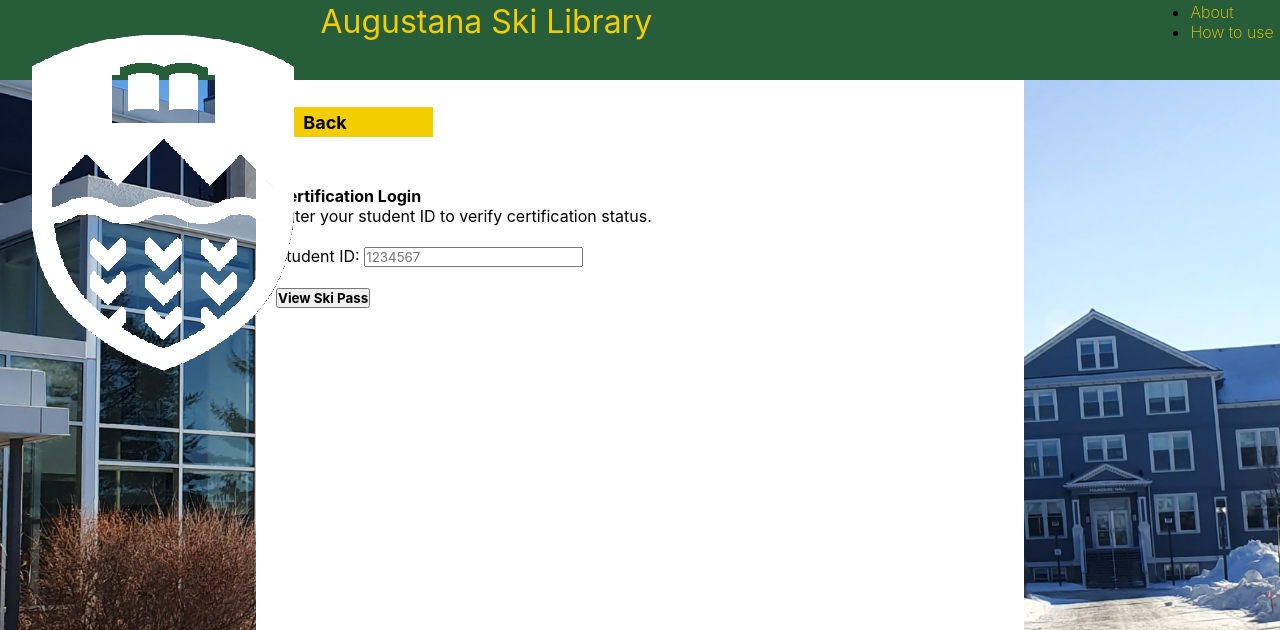
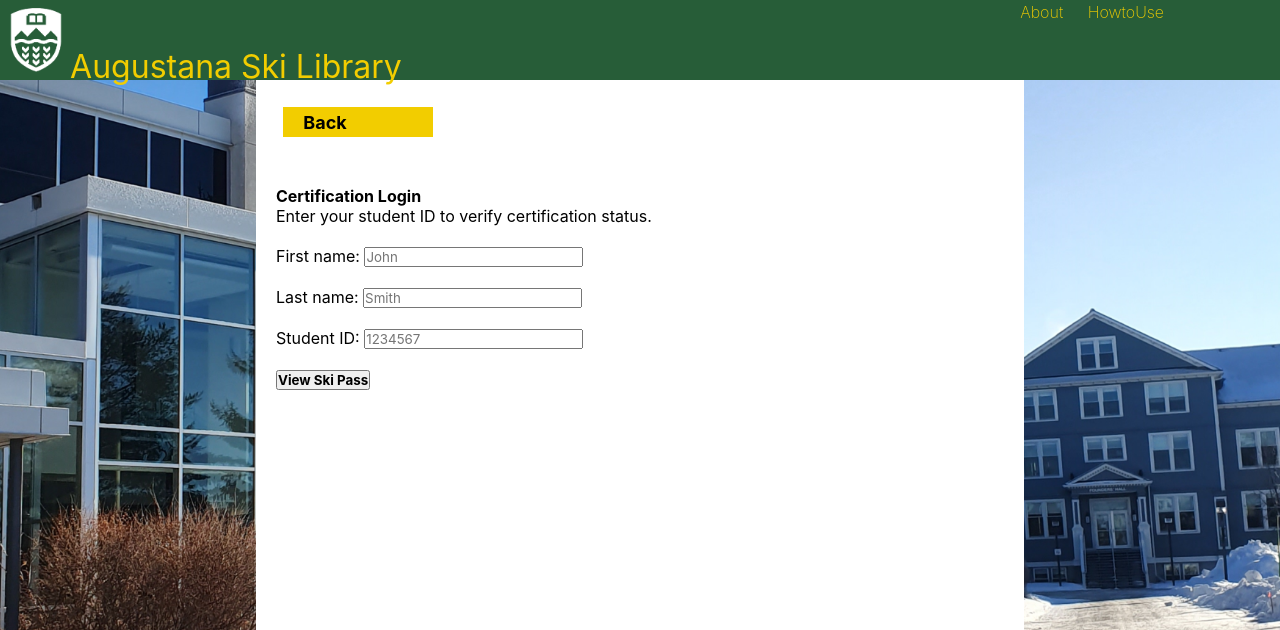
Before and after one commit to Oprixion/SkiLibrary-WebApp, a PHP site: page /login.php in a window 1280 px wide. Shown: the top 630 px of the page. Run offline with PHP 8.4, Linux system fonts and the light colour scheme.

Commit message:
Added name fields to login.php; added warning for record not found

```diff
--- a/login.php
+++ b/login.php
@@ -2,17 +2,19 @@
 
 require "config.php";
 
-
+$noSuchRecord='';
 // Assume id number has been entered.
 
 if (isset($_POST['submit'])) {
+    $firstName = $_POST['firstName'];
+    $lastName = $_POST['lastName'];
     $id = $_POST['idNumber'];
 
 
 
     $statement = "SELECT fName, lName, idNumber
                 FROM PATRON
-                WHERE $id = idNumber";
+                WHERE '$firstName' = fName AND '$lastName' = lname AND $id = idNumber";
 
     $query = mysqli_query($connection, $statement);
     // echo(typeof($query));
@@ -50,21 +52,21 @@ if (isset($_POST['submit'])) {
 
     <body>
         <!---------------------------------------Navbar Section AND BACK BUTTON------------------------------------->
-        <div class="navbar">
-            <div class="navbar__container">
-                <a href="#" id="navbar__logo"><img src="images/ualbertasmalllogo.png" alt="logo"></a>
-                <a href="home.html" class="main__title"> Augustana Ski Library</a>
-                <ul class="navbar__menu">
-                    <!--Navbar items-->
-                    <li class="navbar__item">
-                        <a href="#about" class="navbar__links" id="howtouse-page">About</a>
-                    </li>
-                    <li class="navbar__item">
-                        <a href="#howtouse" class="navbar__links" id="about-page">How to use</a>
-                    </li>
-                </ul>
-            </div>
+    <!--Navbar Section-->
+    <div class="navbar">
+      <div class="navbar__container">
+        <!--Navbar items-->
+        <div class="title__container">
+          <img id="navbar__logo" src="images/ualbertasmalllogo.png" alt="logo">
+        <a href="home.html" class="main__title">Augustana Ski Library</a>
         </div>
+        <div class="items__container">
+          <a href="#about" class="navbar__links" id="howtouse-page" style="margin-right: 20px;">About</a>
+          <a href="#howtouse" class="navbar__links" id="about-page" style="text-align: right;">HowtoUse</a>
+        </div>
+
+      </div>
+    </div>
 
         <!---------------------------------------PAGE CONTENTS------------------------------------->
         <div class="middle__elements">
@@ -80,9 +82,12 @@ if (isset($_POST['submit'])) {
             <!-- Login form -->
             <form action="login.php" method="post">
                 <br>
+                First name: <input type="text" placeholder="John" name="firstName" required=1><br><br>
+                Last name: <input type="text" placeholder="Smith" name="lastName" required=1><br><br>
                 Student ID: <input type="number" placeholder="1234567" name="idNumber" required=1><br><br>
                 <button type="submit" name="submit"><b>View Ski Pass</b></button>
             </form>
+            <h3 style="color:red"><?php echo $noSuchRecord; ?></h3>
         </div>
     </body>
 </html>
```
